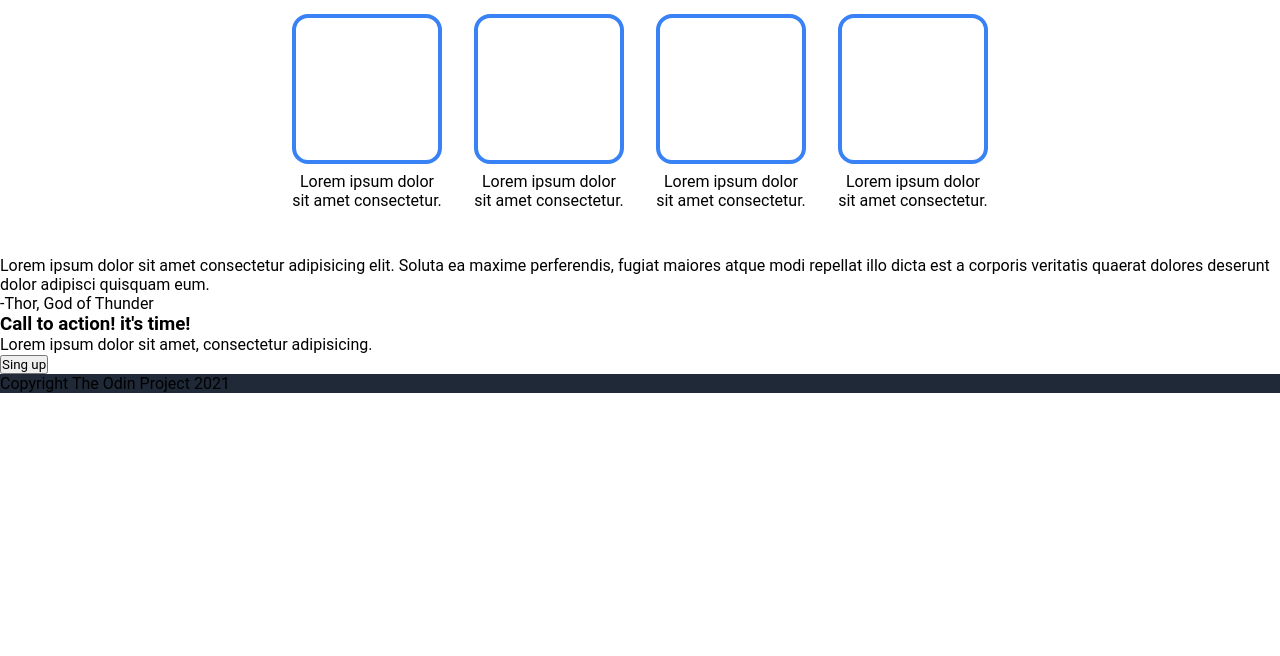
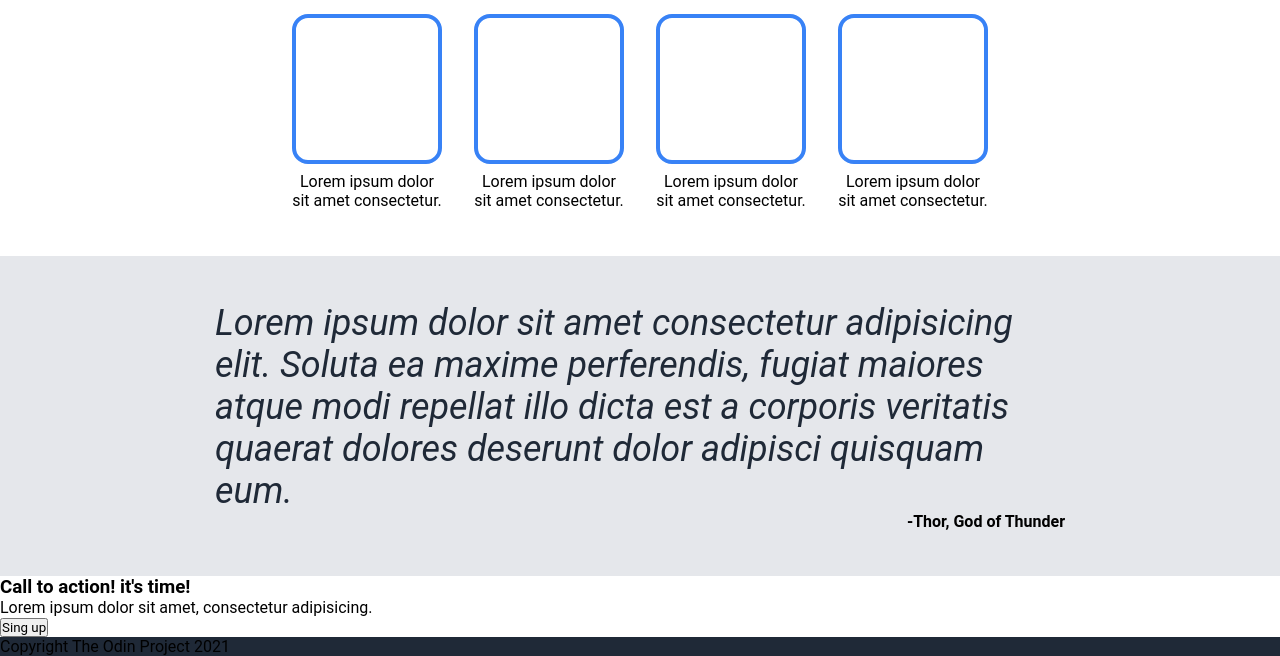
Before and after one commit to Ascenal2/Landing-Page-TOP-flex, a plain HTML site: page index.html in a window 1280 px wide. Shown: the part 448-1104 px from the top of the page. Before the commit the page ends 841 px from the top, so only its background shows below. Drawn offline with Linux system fonts and the light colour scheme.

Commit message:
Se realizo la seccion de quoute

```diff
--- a/index.html
+++ b/index.html
@@ -54,11 +54,13 @@
                 </div>
             </div>
         </section>
-        <section class="quote">
-            <p>
-                Lorem ipsum dolor sit amet consectetur adipisicing elit. Soluta ea maxime perferendis, fugiat maiores atque modi repellat illo dicta est a corporis veritatis quaerat dolores deserunt dolor adipisci quisquam eum.
-            </p>
-            <span>-Thor, God of Thunder</span>
+        <section class="quote-section">
+            <div class="quote">
+                <p>
+                    Lorem ipsum dolor sit amet consectetur adipisicing elit. Soluta ea maxime perferendis, fugiat maiores atque modi repellat illo dicta est a corporis veritatis quaerat dolores deserunt dolor adipisci quisquam eum.
+                </p>
+                <span>-Thor, God of Thunder</span>
+            </div>
         </section>
         <section class="preefooter">
             <div class="call-to-action">
--- a/style.css
+++ b/style.css
@@ -106,3 +106,28 @@
 
     }
 }
+.quote-section{
+    height: 20em;
+    background-color: #e5e7eb;
+    display: flex;
+    flex-direction: column;
+    justify-content: center;
+    padding: 2em;
+    .quote{
+        max-width: 850px;
+        margin: 0 auto;
+
+        p{
+            font-size: 36px;
+            color: #1f2937;
+            font-weight: lighter|;
+            font-style: italic;
+            }
+        }
+        span{
+            font-weight: bold;
+            display: inline-block;
+            text-align: right;
+            width: 100%;
+        }
+}
```
